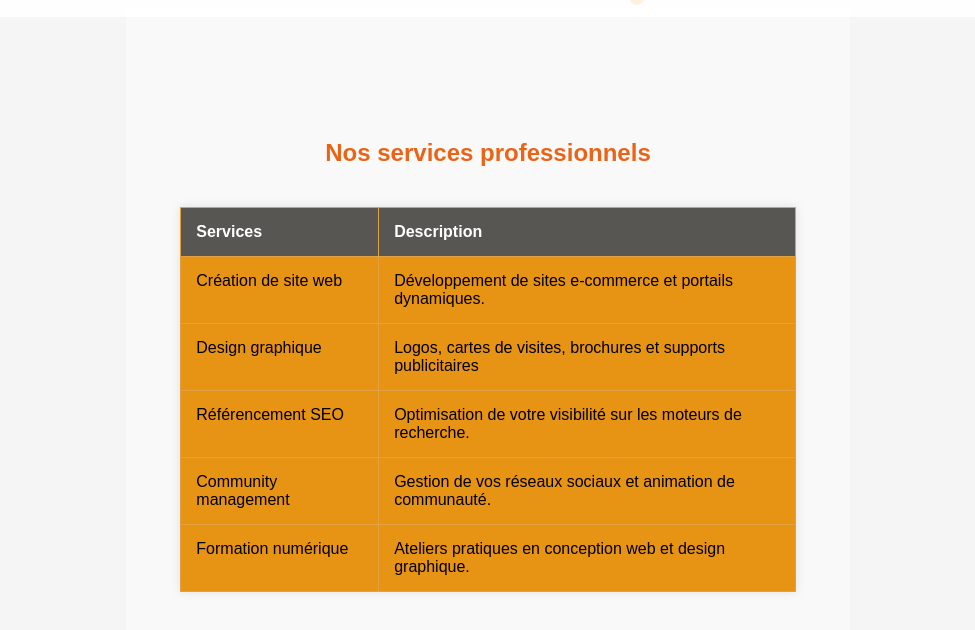
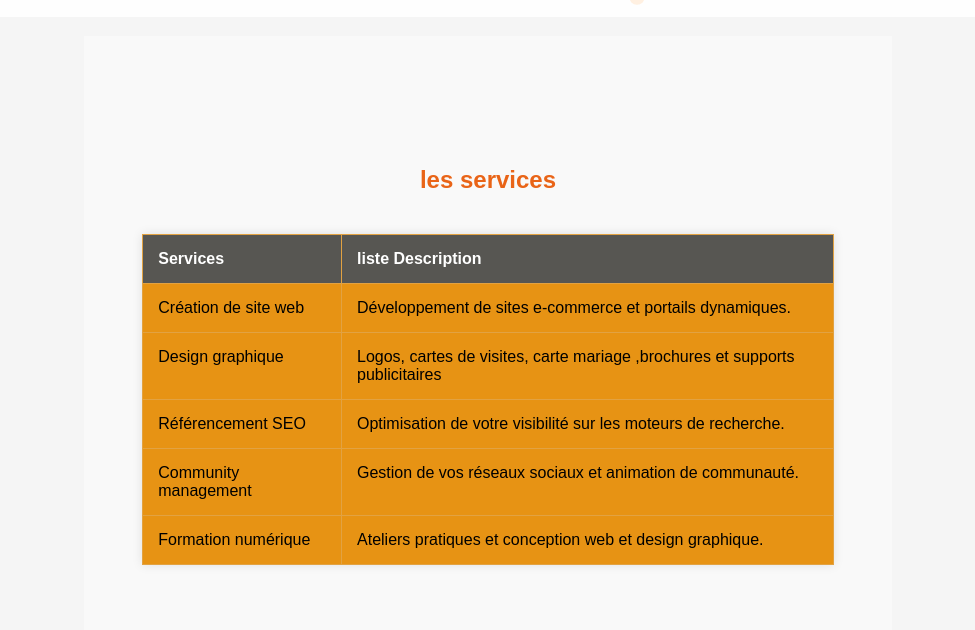
Before and after one commit to ingtito2/mon_projet_technova_repository, a plain HTML site: page services.html in a window 1280 px wide. Shown: the part 60-690 px from the top of the page, without its empty margins (152-1127 px from the left). Drawn offline with Linux system fonts and the light colour scheme.

Commit message:
mise a jour services.html

```diff
--- a/services.html
+++ b/services.html
@@ -19,12 +19,12 @@
     </header>
 
     <section class="services" id="services">
-        <h1>Nos services professionnels</h1>
+        <h1> les services  </h1>
         <table>
             <thead>
                 <tr>
-                    <th>Services</th>
-                    <th>Description</th>
+                    <th>  Services</th>
+                    <th> liste Description</th>
                 </tr>
             </thead>
             <tbody>
@@ -34,7 +34,7 @@
                 </tr>
                 <tr>
                     <td>Design graphique</td>
-                    <td>Logos, cartes de visites, brochures et supports publicitaires</td>
+                    <td>Logos, cartes de visites, carte mariage ,brochures et supports publicitaires</td>
                 </tr>
                 <tr>
                     <td>Référencement SEO</td>
@@ -46,7 +46,7 @@
                 </tr>
                 <tr>
                     <td>Formation numérique</td>
-                    <td>Ateliers pratiques en conception web et design graphique.</td>
+                    <td>Ateliers pratiques et conception web et design graphique.</td>
                 </tr>
             </tbody>
         </table>
```
